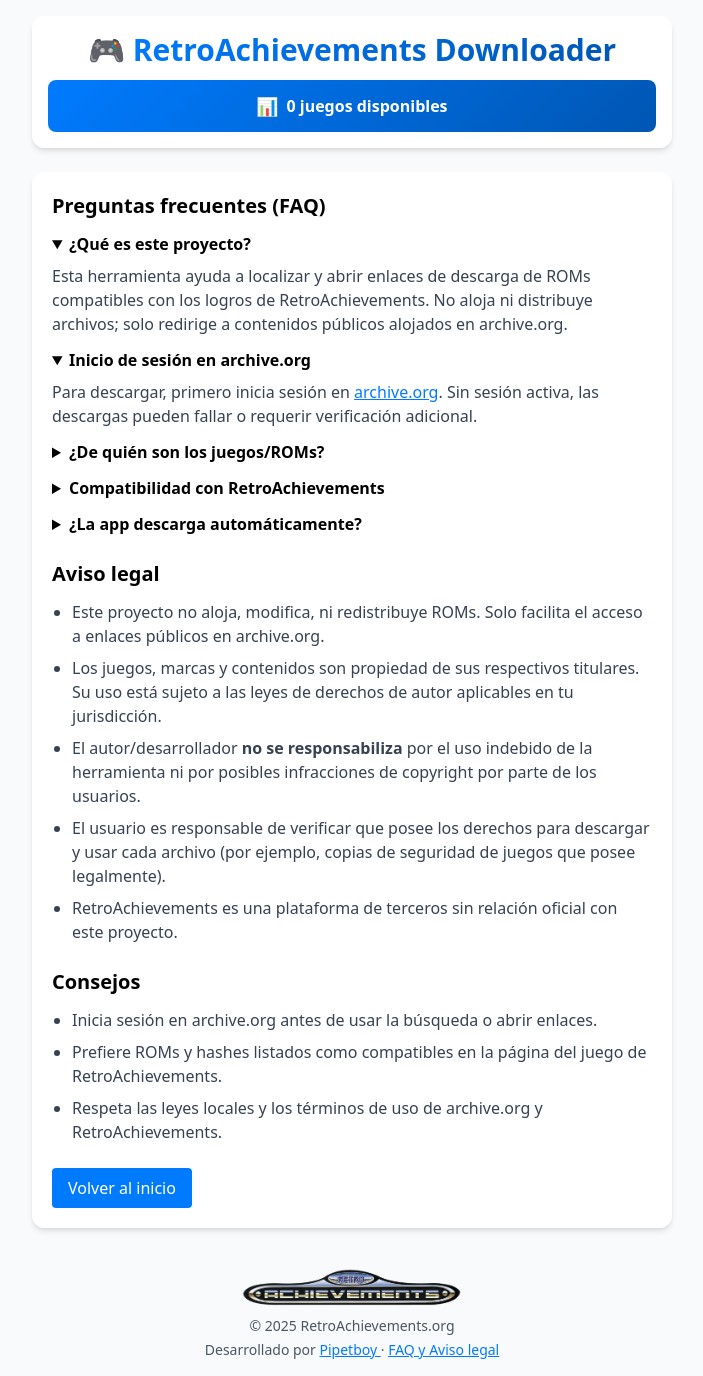
After one commit to pipetboy2001/RetroArchivement-Download-games, a Flask app: page /faq in a window 1280 px wide. The commit adds this page. Shown: the whole page, without its empty margins (288-991 px from the left). Run offline with Flask 3, Linux system fonts and the light colour scheme; some libraries are stand-ins or nearby versions.

Commit message:
feat: añadir un aviso legal y el como poder acceder a los juegos

```diff
--- a/api/index.py
+++ b/api/index.py
@@ -504,5 +504,11 @@ def page_not_found(e):
 def server_error(e):
     return render_template('500.html'), 500
 
+# Página de FAQ y Aviso legal
+@app.route('/faq')
+def faq():
+    total_games = len(build_games_index()) if build_games_index() else 0
+    return render_template('faq.html', total_games=total_games)
+
 if __name__ == '__main__':
     app.run(debug=True)
--- a/api/templates/components/molecules/footer.html
+++ b/api/templates/components/molecules/footer.html
@@ -12,5 +12,7 @@
         <a href="https://github.com/pipetboy2001" target="_blank" class="text-retro-blue hover:text-retro-dark underline">
             Pipetboy
         </a>
+    ·
+    <a href="{{ url_for('faq') }}" class="text-retro-blue hover:text-retro-dark underline">FAQ y Aviso legal</a>
     </p>
 </footer>
--- /dev/null
+++ b/api/templates/faq.html
@@ -0,0 +1,66 @@
+{% extends "layouts/base.html" %}
+
+{% block title %}FAQ y Aviso Legal - RetroAchievements Downloader{% endblock %}
+
+{% block content %}
+    {% include "components/organisms/header.html" %}
+
+    <div class="bg-white rounded-xl shadow-md p-5 card-shadow prose max-w-none">
+        <h2 class="text-xl font-bold mb-3">Preguntas frecuentes (FAQ)</h2>
+
+        <details class="mb-3" open>
+            <summary class="font-semibold cursor-pointer">¿Qué es este proyecto?</summary>
+            <div class="mt-2 text-gray-700">
+                Esta herramienta ayuda a localizar y abrir enlaces de descarga de ROMs compatibles con los logros de RetroAchievements. No aloja ni distribuye archivos; solo redirige a contenidos públicos alojados en archive.org.
+            </div>
+        </details>
+
+        <details class="mb-3" open>
+            <summary class="font-semibold cursor-pointer">Inicio de sesión en archive.org</summary>
+            <div class="mt-2 text-gray-700">
+                Para descargar, primero inicia sesión en <a class="text-retro-blue underline" href="https://archive.org/" target="_blank" rel="noopener">archive.org</a>. Sin sesión activa, las descargas pueden fallar o requerir verificación adicional.
+            </div>
+        </details>
+
+        <details class="mb-3">
+            <summary class="font-semibold cursor-pointer">¿De quién son los juegos/ROMs?</summary>
+            <div class="mt-2 text-gray-700">
+                Todos los archivos referenciados pertenecen a sus respectivos propietarios y están <strong>almacenados en archive.org</strong>. Este proyecto no es propietario de ningún juego ni contenido y no los almacena.
+            </div>
+        </details>
+
+        <details class="mb-3">
+            <summary class="font-semibold cursor-pointer">Compatibilidad con RetroAchievements</summary>
+            <div class="mt-2 text-gray-700">
+                Los enlaces se centran en ROMs que funcionan con los <em>sets</em> de logros de RetroAchievements. No se garantiza compatibilidad universal; sigue las recomendaciones de hashes y versiones publicadas por RetroAchievements.
+            </div>
+        </details>
+
+        <details class="mb-3">
+            <summary class="font-semibold cursor-pointer">¿La app descarga automáticamente?</summary>
+            <div class="mt-2 text-gray-700">
+                No. Abrimos la URL de descarga en tu navegador para que completes el proceso en archive.org.
+            </div>
+        </details>
+
+        <h2 class="text-xl font-bold mt-6 mb-3">Aviso legal</h2>
+        <ul class="list-disc pl-5 text-gray-700 space-y-2">
+            <li>Este proyecto no aloja, modifica, ni redistribuye ROMs. Solo facilita el acceso a enlaces públicos en archive.org.</li>
+            <li>Los juegos, marcas y contenidos son propiedad de sus respectivos titulares. Su uso está sujeto a las leyes de derechos de autor aplicables en tu jurisdicción.</li>
+            <li>El autor/desarrollador <strong>no se responsabiliza</strong> por el uso indebido de la herramienta ni por posibles infracciones de copyright por parte de los usuarios.</li>
+            <li>El usuario es responsable de verificar que posee los derechos para descargar y usar cada archivo (por ejemplo, copias de seguridad de juegos que posee legalmente).</li>
+            <li>RetroAchievements es una plataforma de terceros sin relación oficial con este proyecto.</li>
+        </ul>
+
+        <h2 class="text-xl font-bold mt-6 mb-3">Consejos</h2>
+        <ul class="list-disc pl-5 text-gray-700 space-y-2">
+            <li>Inicia sesión en archive.org antes de usar la búsqueda o abrir enlaces.</li>
+            <li>Prefiere ROMs y hashes listados como compatibles en la página del juego de RetroAchievements.</li>
+            <li>Respeta las leyes locales y los términos de uso de archive.org y RetroAchievements.</li>
+        </ul>
+
+        <div class="mt-6">
+            <a href="{{ url_for('index') }}" class="inline-block px-4 py-2 rounded bg-retro-blue text-white hover:bg-retro-dark">Volver al inicio</a>
+        </div>
+    </div>
+{% endblock %}
--- a/api/templates/index.html
+++ b/api/templates/index.html
@@ -10,6 +10,9 @@
     <div class="bg-white rounded-xl shadow-md p-4 card-shadow">
         <!-- Alert Component (Molecule) -->
         {% include "components/molecules/alert.html" %}
+
+    <!-- Legal Notice Component (Molecule) -->
+    {% include "components/molecules/legal_notice.html" %}
 
         <!-- Search Mode Toggle Component (Molecule) -->
         {% include "components/molecules/search_toggle.html" %}
```
Also changed, not shown: api/templates/components/molecules/legal_notice.html (added, +9 -0 lines).
